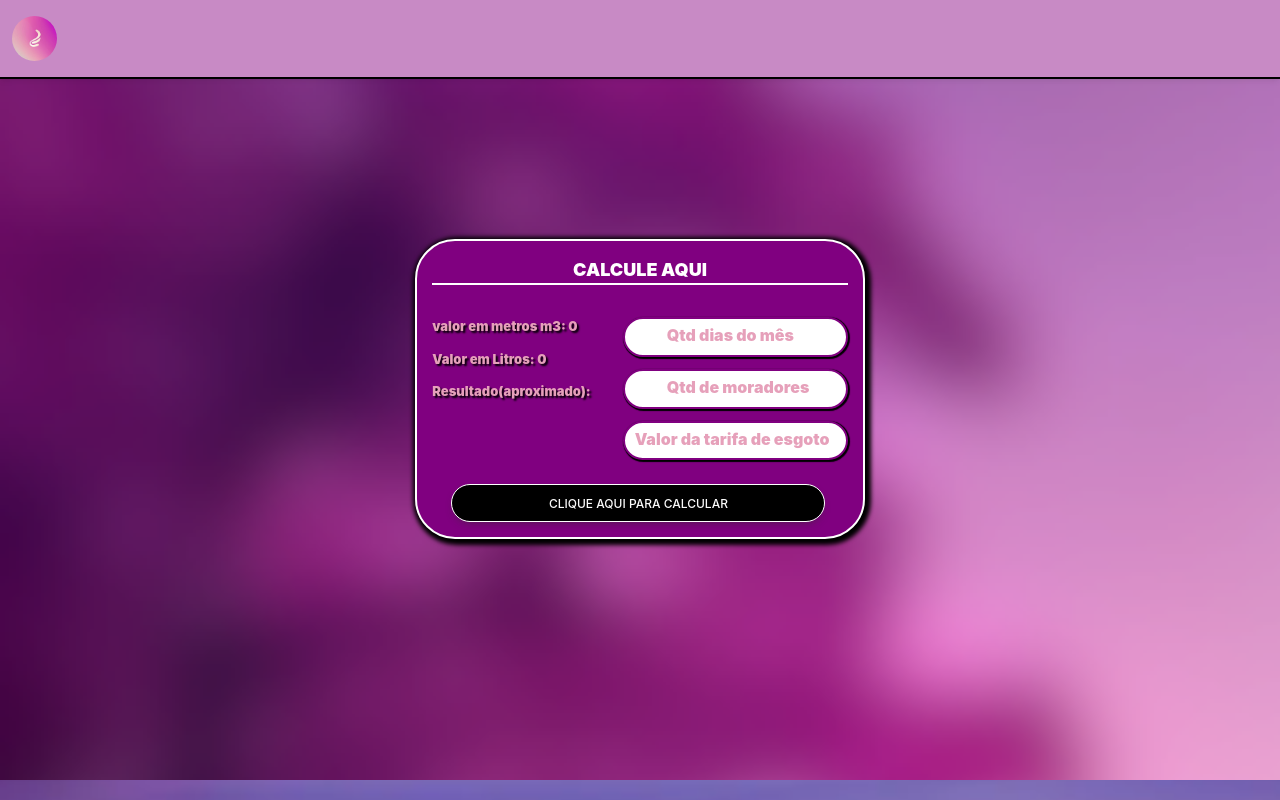
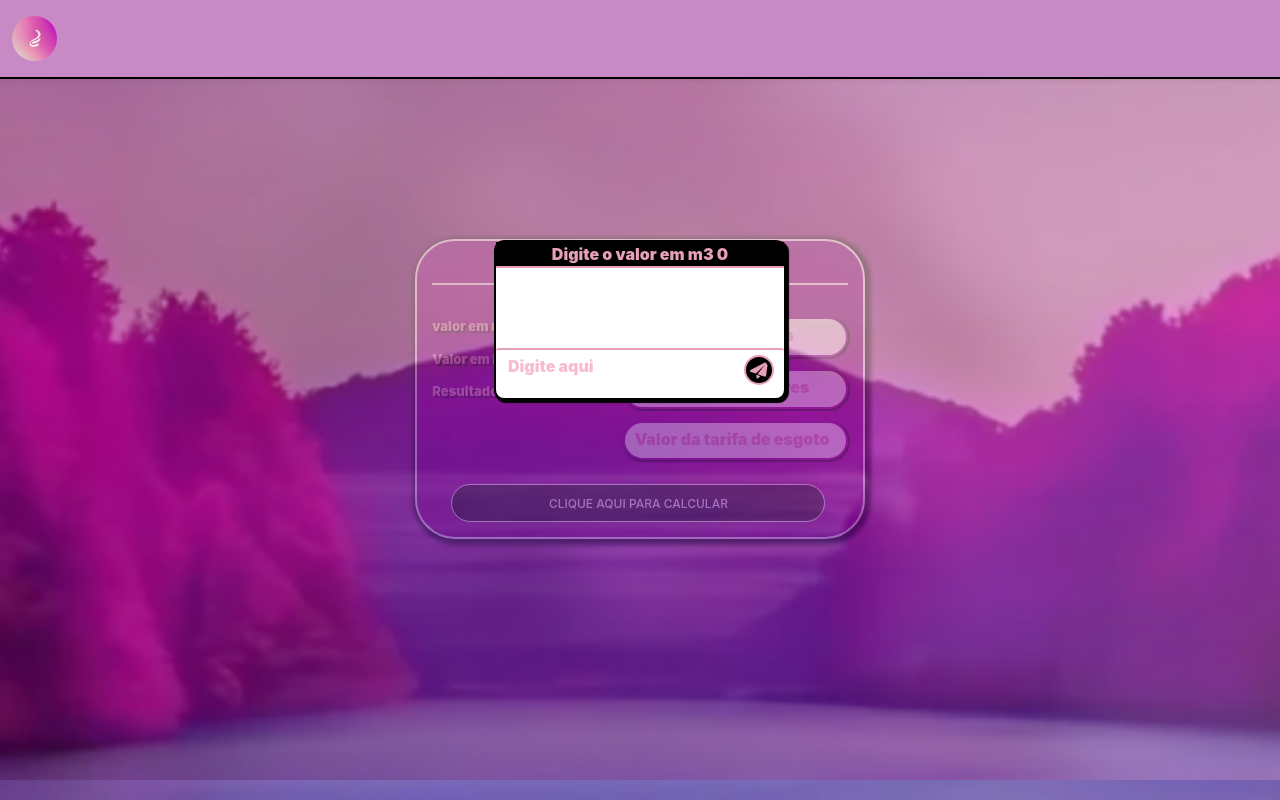
Before and after one commit to FranzieYoogan/angularHidrometro, an Angular app: page /panel in a window 1280 px wide. Built offline with nearby package versions, Linux system fonts and the light colour scheme.

Commit message:
hidrometroYaaay

```diff
--- a/src/app/panel/panel.component.css
+++ b/src/app/panel/panel.component.css
@@ -70,15 +70,102 @@
 
 }
 
+.containerCondition{
+
+
+
+    display: flex !important;
+    justify-content: center;
+    z-index: 600;
+    width: 100%;
+}
+.containerCondition2{
+    top: 30%;
+    position: fixed;
+    z-index: 600;
+    border: 2px solid black;
+    border-radius: 10px;
+    background-color: white;
+    box-shadow: 2px 2px 1px 1px black;
+    opacity: 0;
+    margin-left: -25em;
+    visibility: hidden;
+}
+
+
+.titleConditionStyle {
+
+    text-align: center;
+    color: #e6a0ba;
+background-color: black;
+
+    font-weight: 900;
+    border-bottom: 2px solid #e6a0ba;
+
+}
+
+
+.inputConditionStyle {
+
+margin-top: 5em;
+width: 100%;
+
+border-top: 2px solid #e6a0ba;
+border-radius: 3px;
+    color: #e6a0ba;
+    font-weight: 900;
+    text-shadow: 2px 2px 2px black !important;
+    background-color: transparent;
+}
+.iconSendStyle {
+    position: absolute;
+    bottom: 0.03em;
+    cursor: pointer;
+    width: 30px;
+    left: 86%;
+    z-index: 600 !important;
+    border: 2px solid #e6a0ba;
+    border-radius: 40px;
+    background-color:black;
+    padding: 3px;
+    transition: 0.3s;
+
+}
+
+.iconSendStyle:hover {
+
+    width: 35px;
+    background-color: white;
+    border: 2px solid transparent;
+    box-shadow: 1px 1px 2px 2px black;
+}
+
+::placeholder {
+
+    color: #e6a0ba;
+    font-weight: 900;
+    text-shadow: 2px 2px 2px black;
+
+}
+
+.labelCondition {
+    color: #f8bbd1;
+    font-weight: 900;
+
+
+}
+
+
+
+
 .inputStyle3 {
-
+    width: 225px;
     border: 2px solid purple;
     background-color: white;
     border-radius: 20px;
     color:  black;
     font-weight: 900;
     color: #e6a0ba;
-    width: 225px;
     box-shadow: 1px 1px 1px 1px black;
 
 }
--- a/src/app/panel/panel.component.html
+++ b/src/app/panel/panel.component.html
@@ -11,7 +11,36 @@
 </nav>
 </section>
 
-  <section class="containerAll">
+<div  class="containerCondition">
+
+  <div id="containerCondition2" class="containerCondition2">
+
+
+   <h1 class="titleConditionStyle">Digite o valor em m3 {{getData()}}</h1>
+
+    <div class="relative mb-3" data-te-input-wrapper-init>
+
+  <input
+  style="position:relative;"
+  value = ""
+    type="number"
+    class="inputConditionStyle peer block min-h-[auto] w-full rounded border-0 bg-transparent px-3 py-[0.32rem] leading-[1.6] outline-none transition-all duration-200 ease-linear focus:placeholder:opacity-100 peer-focus:text-primary data-[te-input-state-active]:placeholder:opacity-100 motion-reduce:transition-none dark:text-neutral-200 dark:placeholder:text-neutral-200 dark:peer-focus:text-primary [&:not([data-te-input-placeholder-active])]:placeholder:opacity-0"
+    id="inputConditionStyle"
+    placeholder="Digite aqui" />
+ <img id="iconSendStyle" class="iconSendStyle" src="/assets/img/icons/send.png" alt="" (click)="imgEvent()">
+  <label
+    for="inputConditionStyle"
+    class="labelCondition pointer-events-none absolute left-3 top-0 mb-0 max-w-[90%] origin-[0_0] truncate pt-[0.37rem] leading-[1.6] text-neutral-500 transition-all duration-200 ease-out peer-focus:-translate-y-[1.5rem] peer-focus:scale-[0.8] peer-focus:text-primary peer-data-[te-input-state-active]:-translate-y-[0.9rem] peer-data-[te-input-state-active]:scale-[0.8] motion-reduce:transition-none dark:text-neutral-200 dark:peer-focus:text-primary"
+    >Digite aqui
+  </label>
+</div>
+  </div>
+</div>
+
+
+  <section id="containerAll" class="containerAll" style="position:relative;">
+
+
 
 
 <section class="containerPanel">
--- a/src/app/panel/panel.component.ts
+++ b/src/app/panel/panel.component.ts
@@ -15,7 +15,84 @@
     this.getData()
     this.getLitre()
 
+
+
+    if(!localStorage.getItem("previousOne") && !localStorage.getItem("currentOne")) {
+      const containerAll:any = document.getElementById('containerAll')
+
+
+      containerAll.style.opacity = "0.3"
+      containerAll.style.zIndex = "-1"
+
+      this.inputConditionEvent()
+
+
+  } else {
+    const containerAll:any = document.getElementById('containerAll')
+
+    containerAll.style.opacity = "1"
+    containerAll.style.zIndex = "60"
   }
+
+
+}
+
+    untilNow: any
+
+  inputConditionEvent() {
+
+    const containerCondition2:any = document.getElementById('containerCondition2')
+
+
+
+    containerCondition2.style.visibility = 'visible'
+    containerCondition2.style.marginLeft = '0em'
+    containerCondition2.style.opacity = '1'
+    containerCondition2.style.transition = '1s'
+    containerCondition2.style.zIndex = '600'
+
+
+     }
+
+     imgEvent() {
+
+      const iconSendStyle:any = document.getElementById('iconSendStyle')
+      const inputConditionStyle: any = document.getElementById('inputConditionStyle')
+      iconSendStyle.style.width = "35px"
+      iconSendStyle.style.backgroundColor = "white"
+      iconSendStyle.style.border = "2px solid transparent"
+      iconSendStyle.style.boxShadow = "1px 1px 2px 2px black"
+
+
+      setTimeout(() => {
+        const inputConditionStyle: any = document.getElementById('inputConditionStyle')
+
+
+        localStorage.setItem('currentOne', inputConditionStyle.value)
+        inputConditionStyle.value = ""
+
+
+
+      }, 50);
+
+      setTimeout(() => {
+
+        const containerCondition2:any = document.getElementById('containerCondition2')
+        const containerAll:any = document.getElementById('containerAll')
+
+
+        containerCondition2.style.visibility = 'hidden'
+        containerCondition2.style.opacity = '0'
+        containerCondition2.style.transition = '1s'
+
+        containerAll.style.opacity = "1"
+        containerAll.style.zIndex = "60"
+
+      }, 1500);
+
+
+     }
+
 
 
   calculus() {
@@ -26,7 +103,8 @@
     const previousOne:any = localStorage.getItem("previousOne")
     const currentOne:any = localStorage.getItem('currentOne')
 
-    const untilNow = previousOne - currentOne
+    const untilNow = currentOne - previousOne
+
 
     let result =  ((untilNow*1000/inputValueDias.value )/inputValueMoradores.value) + inputValueAliquota.value*100
     console.log(untilNow)
@@ -54,8 +132,9 @@
 
 
 
-     if(localStorage.getItem("previousOne") && localStorage.getItem("currentOne")) {
-      let untilNow:any = previousOne - currentOne
+     if(localStorage.getItem("currentOne")) {
+      let untilNow:any = currentOne - previousOne
+
 
     return  untilNow
 
@@ -76,7 +155,7 @@
     const previousOne:any = localStorage.getItem("previousOne")
     const currentOne:any = localStorage.getItem('currentOne')
 
-    const untilNow = previousOne - currentOne
+    const untilNow = currentOne - previousOne
 
     const litrerValue:any = untilNow * 1000
 
```
Also changed, not shown: src/assets/img/icons/send.png (added).
